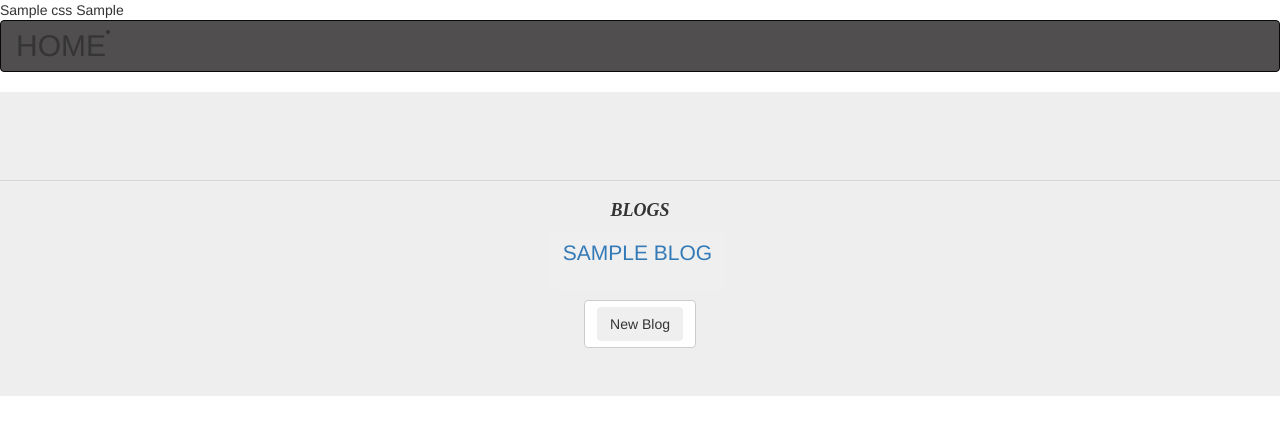
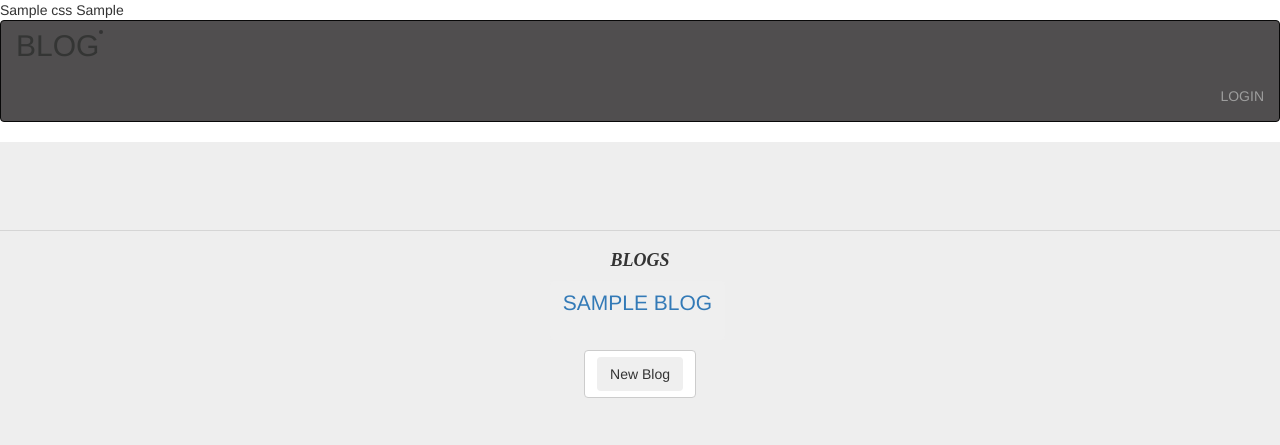
Before and after one commit to collinsbett29/personal-blog, a Python web app: template app/templates/index.html in a window 1280 px wide. Shown: the top 445 px of the page. Run offline with Jinja, Linux system fonts and the light colour scheme; the template is opened without the code that fills it: most values are stand-ins (such as "Sample title", 1, 10 or a date in 2020); some libraries are stand-ins or nearby versions.

Commit message:
Add authentication path

```diff
--- a/app/templates/navbar.html
+++ b/app/templates/navbar.html
@@ -7,20 +7,19 @@
                   <span class="icon-bar"></span>
                   <span class="icon-bar"></span>
                 </button>
-                <a style="font-size: 30px; text-align: center; color: rgb(52, 53, 52);" class="navbar-brand" href="/"> HOME </a>
+                <a style="font-size: 30px; text-align: center; color: rgb(52, 53, 52);" class="navbar-brand" href="/">BLOG</a>
             </div>
             <div class="navbar-collapse collapse">
                     <ul>
                         <li><a href="/blog"> </a></li>
                     </ul>
             </div>
-            <!-- <ul class="nav navbar-nav navbar-right">
+            <ul class="nav navbar-nav navbar-right">
                 {% if current_user.is_authenticated %}
-                <li><a href="{{url_for('main.profile',uname=current_user.username)}}"> <strong>{{current_user.username| upper}} </strong></a></li>
                 <li><a href="{{url_for('auth.logout')}}">LOGOUT</a></li>
                 {% else %}
                 <li><a href="{{url_for('auth.login')}}">LOGIN</a></li>
                 {%endif%}
-            </ul> -->
+            </ul>
         </div>
     </div>
```
